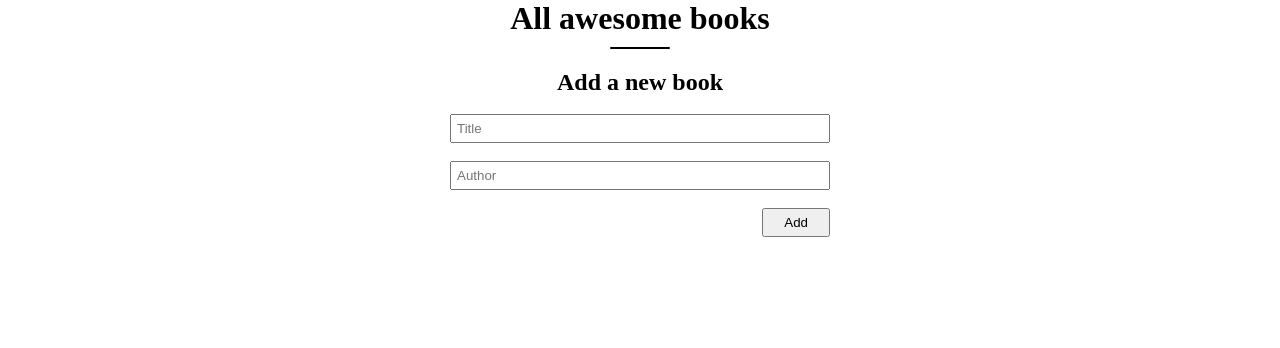
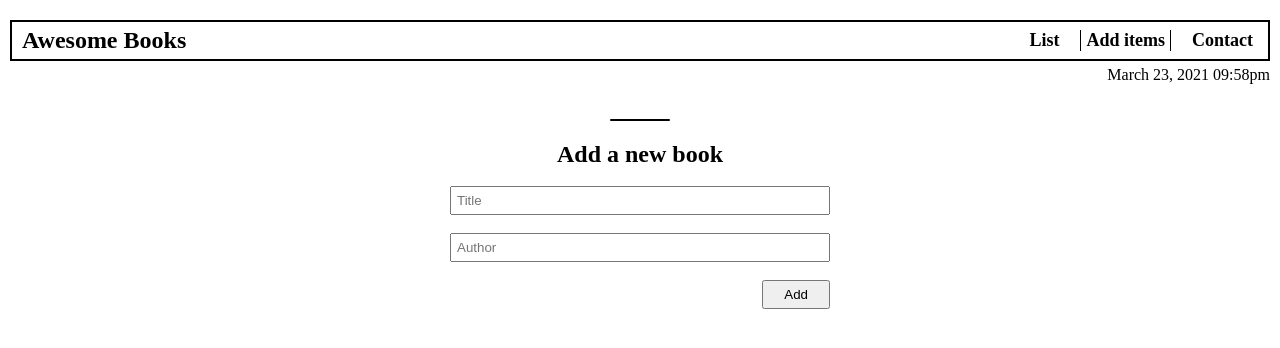
Before and after one commit to Nelofarzabi/Awesome_books, a website: page index.html in a window 1280 px wide. Drawn offline with Linux system fonts and the light colour scheme.

Commit message:
Create header section

```diff
--- a/index.html
+++ b/index.html
@@ -6,7 +6,23 @@
     <title>Awesome Books</title>
 </head>
 <body>
-     <h1 class="h1">All awesome books</h1>
+  <header>
+    <section class="header--nav--and--title">
+      <h1>Awesome Books</h1>
+      <nav>
+        <ul class="link-container">
+          <li>List</li>
+          <li>Add items</li>
+          <li>Contact</li>
+        </ul>
+      </nav>
+    </section>
+    <div class="time--and--date">
+      <p>
+        March 23, 2021 09:58pm
+      </p>
+    </div>
+  </header>
      <div class="container">
        <ul class="book-list">
        </ul>
--- a/style.css
+++ b/style.css
@@ -5,10 +5,13 @@
   margin: 0;
   padding: 0;
 }
-
+header {
+  padding: 20px 10px;
+}
 h1 {
   text-align: center;
 }
+
 
 .container {
   width: 90%;
@@ -70,6 +73,33 @@ input {
   width: 100%;
   padding: 5px;
 }
+.header--nav--and--title {
+  display: flex;
+  justify-content: space-between;
+  align-items: center;
+  border: 2px solid black;
+  padding: 5px 10px;
+}
+.link-container {
+  list-style: none;
+  display: flex;
+  align-items: center;
+  gap: 1rem;
+}
+.link-container li {
+  padding: 0 5px;
+  font-size: 18px;
+  font-weight: 900;
+}
+ul li:nth-child(2) {
+  border-left: 1px solid black;
+  border-right: 1px solid black;
+}
+.time--and--date {
+  display: flex;
+  justify-content: flex-end;
+  padding: 5px 0;
+}
 
 @media (min-width: 768px) {
   .container {
```
